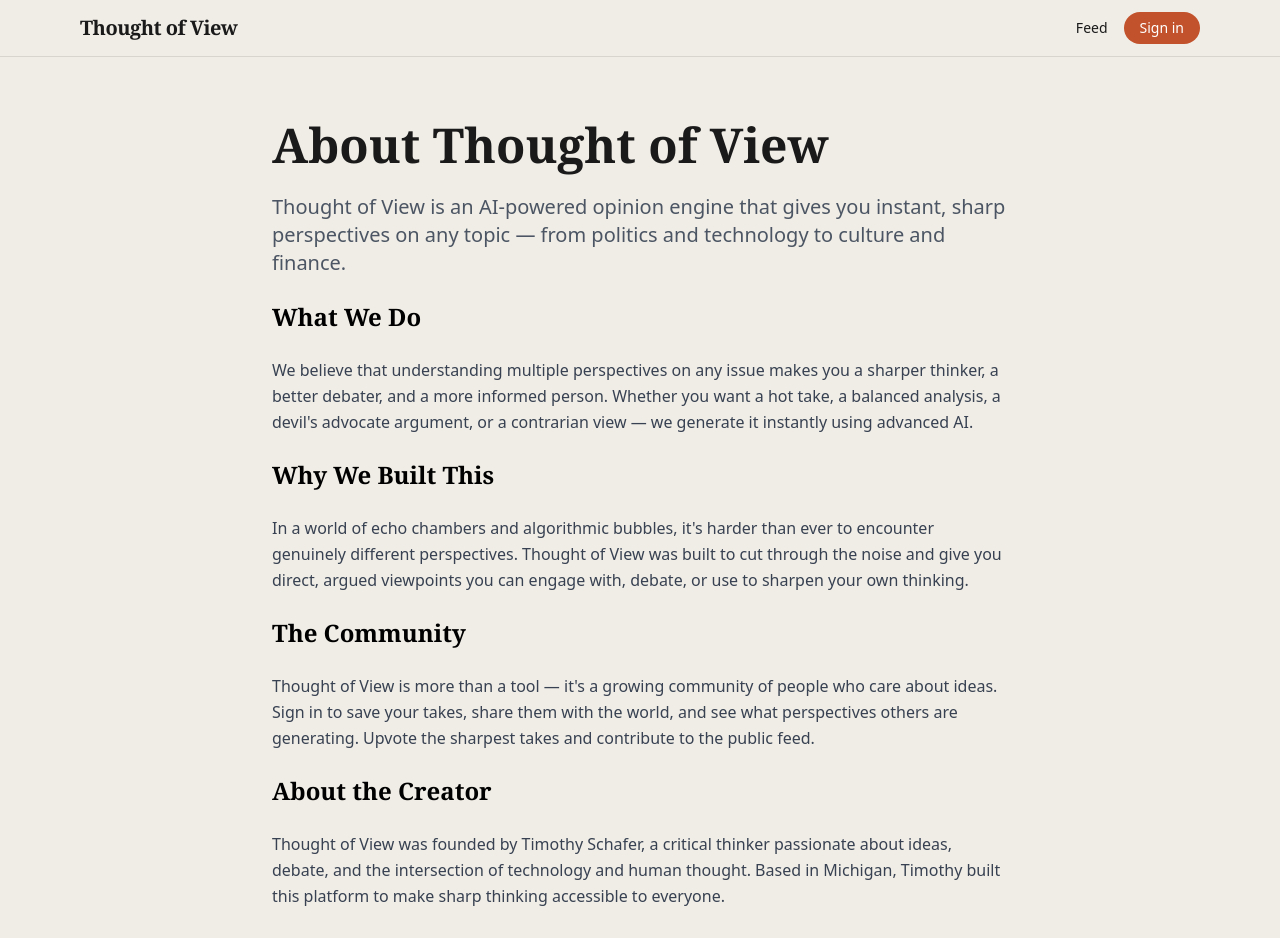
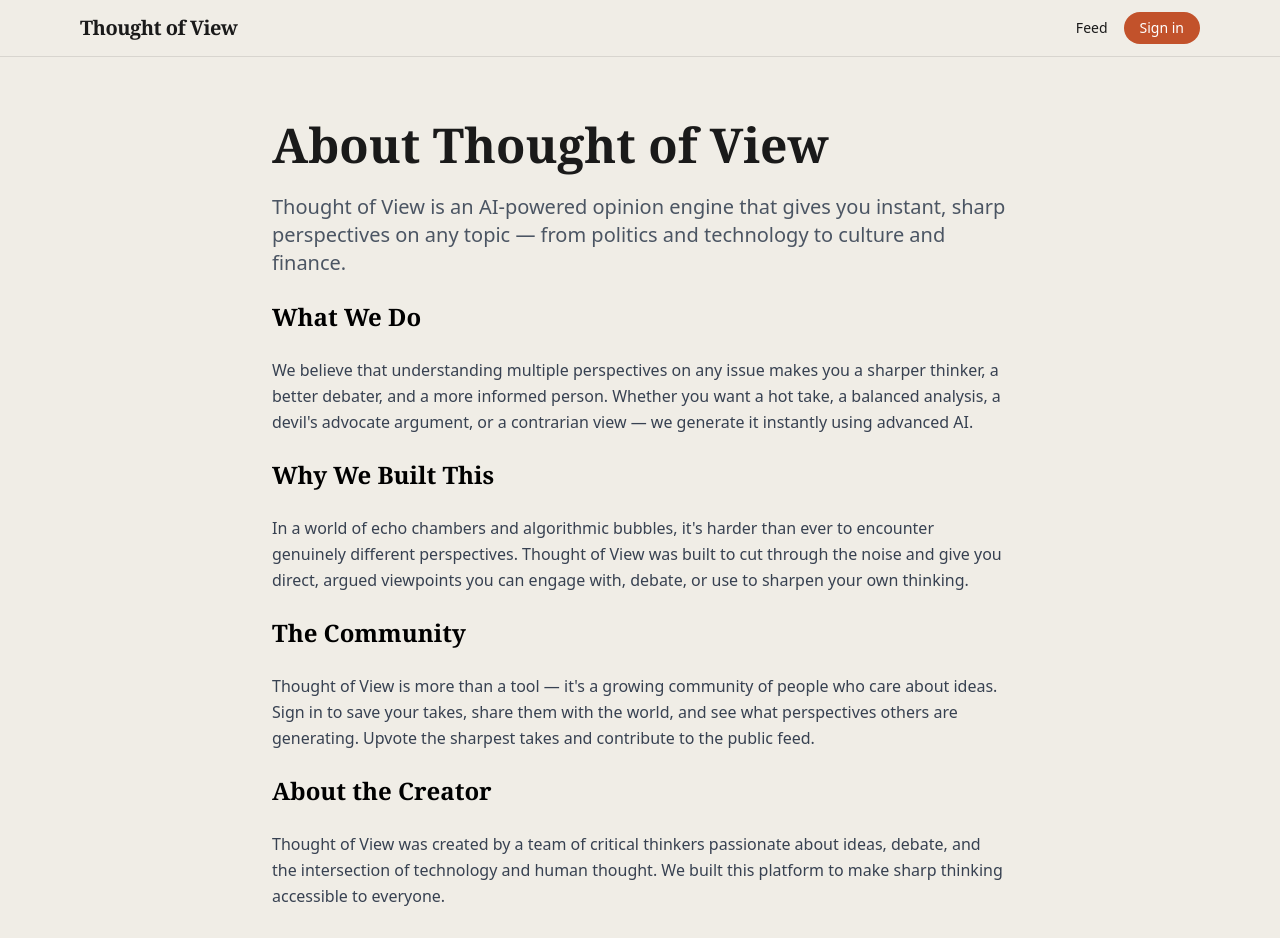
Before and after one commit to DrMetal1776/thoughtofview, a Next.js app: page /about in a window 1280 px wide. Shown: the top 938 px of the page. Built offline with nearby package versions, Linux system fonts and the light colour scheme; no server answers.

Commit message:
Revise creator description to include team contribution
Updated the description of the platform's creator to reflect a team effort instead of an individual.

```diff
--- a/app/about/page.tsx
+++ b/app/about/page.tsx
@@ -20,7 +20,7 @@ export default function AboutPage() {
         </p>
         <h2 className="font-serif text-2xl font-bold text-black mt-8">About the Creator</h2>
         <p>
-          Thought of View was founded by Timothy Schafer, a critical thinker passionate about ideas, debate, and the intersection of technology and human thought. Based in Michigan, Timothy built this platform to make sharp thinking accessible to everyone.
+          Thought of View was created by a team of critical thinkers passionate about ideas, debate, and the intersection of technology and human thought. We built this platform to make sharp thinking accessible to everyone.
         </p>
         <h2 className="font-serif text-2xl font-bold text-black mt-8">A Note on AI Content</h2>
         <p>
```
